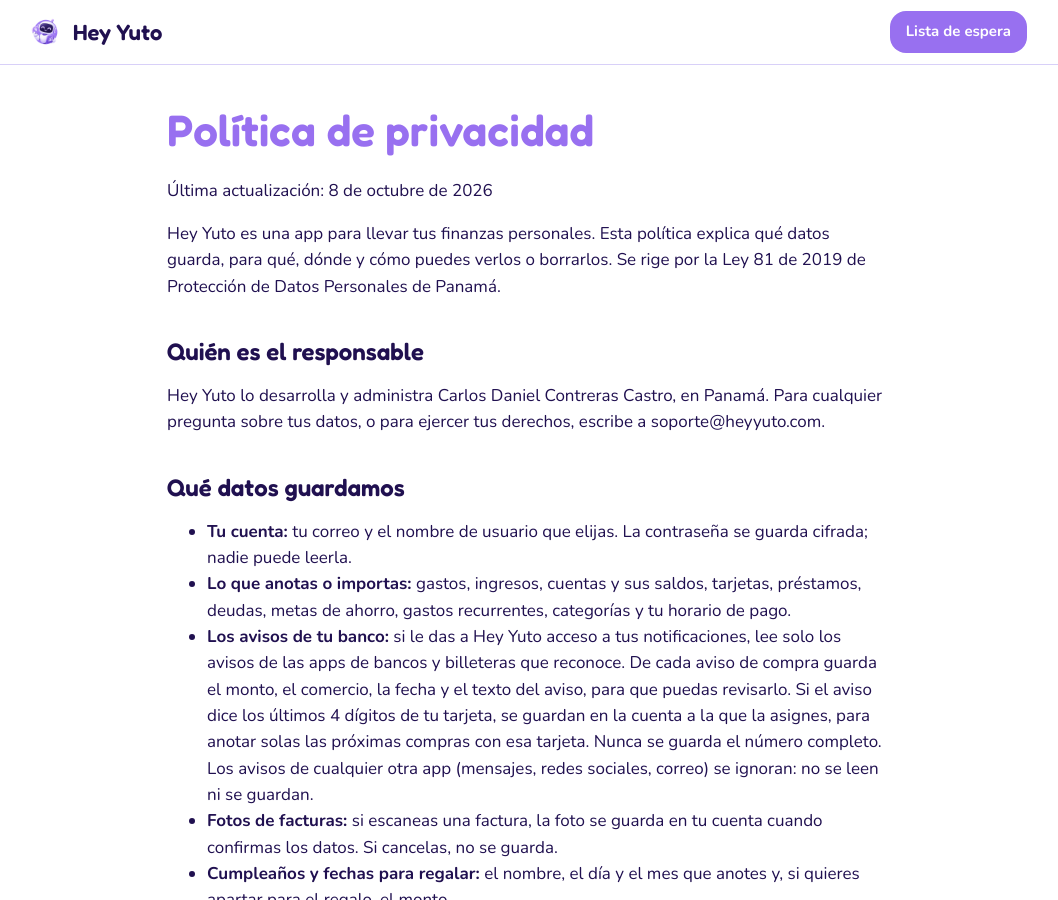
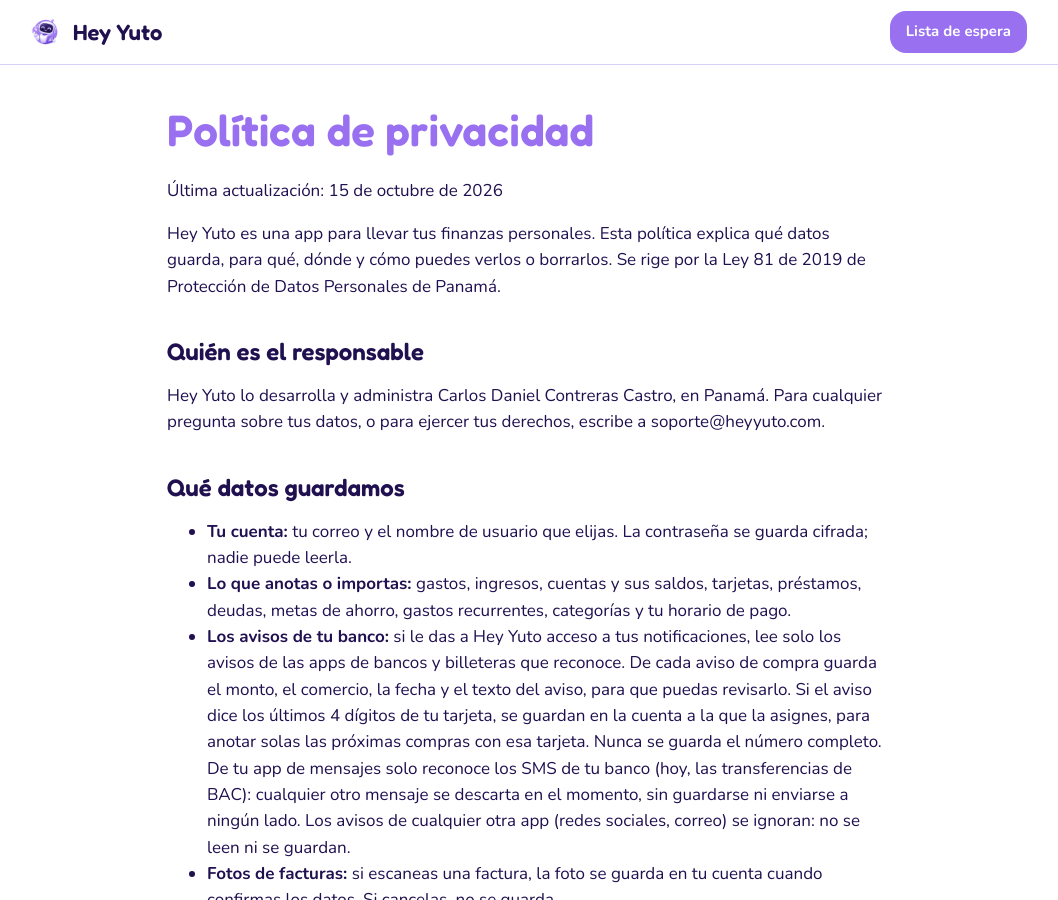
Before and after one commit to Dacoca34/yuto-legal, a Jekyll site: the page built from privacidad.md, in a window 1280 px wide and 900 px high. Shown: the whole window, without its empty margins (113-1171 px from the left). Built offline with Jekyll 4.4.1, drawn with Linux system fonts in a browser that asks for light colours; our own code applies the rules of GitHub Pages for plain Markdown files.

Commit message:
Privacidad y FAQ: Yuto lee los SMS de tu banco (transferencias de BAC); los demás mensajes se descartan

```diff
--- a/index.html
+++ b/index.html
@@ -72,7 +72,7 @@
 <section class="fondo"><div class="envoltura">
   <h2>Preguntas frecuentes</h2>
   <p class="intro">Y si no está aquí, escríbenos.</p>
-  <details><summary>¿Qué lee Yuto de mis notificaciones?</summary><p>Solo los avisos de las apps de bancos y billeteras que reconoce: el monto, el comercio y la fecha. Los avisos de cualquier otra app se ignoran: no se leen ni se guardan. Puedes quitar el acceso cuando quieras desde los ajustes del teléfono.</p></details>
+  <details><summary>¿Qué lee Yuto de mis notificaciones?</summary><p>Solo los avisos de las apps de bancos y billeteras que reconoce, y los SMS de tu banco (hoy, las transferencias de BAC): el monto, el comercio y la fecha. Cualquier otro mensaje o aviso se descarta: no se guarda ni se envía a ningún lado. Puedes quitar el acceso cuando quieras desde los ajustes del teléfono.</p></details>
   <details><summary>¿Mis datos están seguros?</summary><p>Cada cuenta ve solo sus propios movimientos, salvo las cuentas que decidas compartir en un grupo. Nunca se guarda el número completo de tu tarjeta. Todo está explicado en la <a href="privacidad">política de privacidad</a>.</p></details>
   <details><summary>¿Cómo anoto un pago de Yappy?</summary><p>No le tomes captura: en el comprobante toca Compartir y elige Hey Yuto. La app lee el monto, a quién le pagaste y la fecha, y tú revisas antes de guardar. Si ya lo tenías anotado, te avisa.</p></details>
   <details><summary>¿Qué hace Yuto con lo que le pregunto?</summary><p>Para contestarte usa un resumen de tus finanzas del mes y busca en tus movimientos. La conversación se guarda solo en tu teléfono; nosotros solo contamos cuántas preguntas haces al día y al mes. Más detalles en la <a href="privacidad">política de privacidad</a>.</p></details>
--- a/privacidad.md
+++ b/privacidad.md
@@ -4,7 +4,7 @@
 
 # Política de privacidad
 
-Última actualización: 8 de octubre de 2026
+Última actualización: 15 de octubre de 2026
 
 Hey Yuto es una app para llevar tus finanzas personales. Esta política explica qué datos guarda, para qué, dónde y cómo puedes verlos o borrarlos. Se rige por la Ley 81 de 2019 de Protección de Datos Personales de Panamá.
 
@@ -16,7 +16,7 @@
 
 - **Tu cuenta:** tu correo y el nombre de usuario que elijas. La contraseña se guarda cifrada; nadie puede leerla.
 - **Lo que anotas o importas:** gastos, ingresos, cuentas y sus saldos, tarjetas, préstamos, deudas, metas de ahorro, gastos recurrentes, categorías y tu horario de pago.
-- **Los avisos de tu banco:** si le das a Hey Yuto acceso a tus notificaciones, lee solo los avisos de las apps de bancos y billeteras que reconoce. De cada aviso de compra guarda el monto, el comercio, la fecha y el texto del aviso, para que puedas revisarlo. Si el aviso dice los últimos 4 dígitos de tu tarjeta, se guardan en la cuenta a la que la asignes, para anotar solas las próximas compras con esa tarjeta. Nunca se guarda el número completo. Los avisos de cualquier otra app (mensajes, redes sociales, correo) se ignoran: no se leen ni se guardan.
+- **Los avisos de tu banco:** si le das a Hey Yuto acceso a tus notificaciones, lee solo los avisos de las apps de bancos y billeteras que reconoce. De cada aviso de compra guarda el monto, el comercio, la fecha y el texto del aviso, para que puedas revisarlo. Si el aviso dice los últimos 4 dígitos de tu tarjeta, se guardan en la cuenta a la que la asignes, para anotar solas las próximas compras con esa tarjeta. Nunca se guarda el número completo. De tu app de mensajes solo reconoce los SMS de tu banco (hoy, las transferencias de BAC): cualquier otro mensaje se descarta en el momento, sin guardarse ni enviarse a ningún lado. Los avisos de cualquier otra app (redes sociales, correo) se ignoran: no se leen ni se guardan.
 - **Fotos de facturas:** si escaneas una factura, la foto se guarda en tu cuenta cuando confirmas los datos. Si cancelas, no se guarda.
 - **Cumpleaños y fechas para regalar:** el nombre, el día y el mes que anotes y, si quieres apartar para el regalo, el monto.
 - **Tus preguntas a Yuto:** la conversación se guarda solo en tu teléfono. Si le mandas una foto, se usa solo para responderte: no la guardamos. En nuestros servidores solo contamos cuántas preguntas haces al día, para el límite diario. Si tocas "Me sirvió" o "No era eso" debajo de una respuesta, guardamos esa pregunta y esa respuesta para mejorar a Yuto.
```
